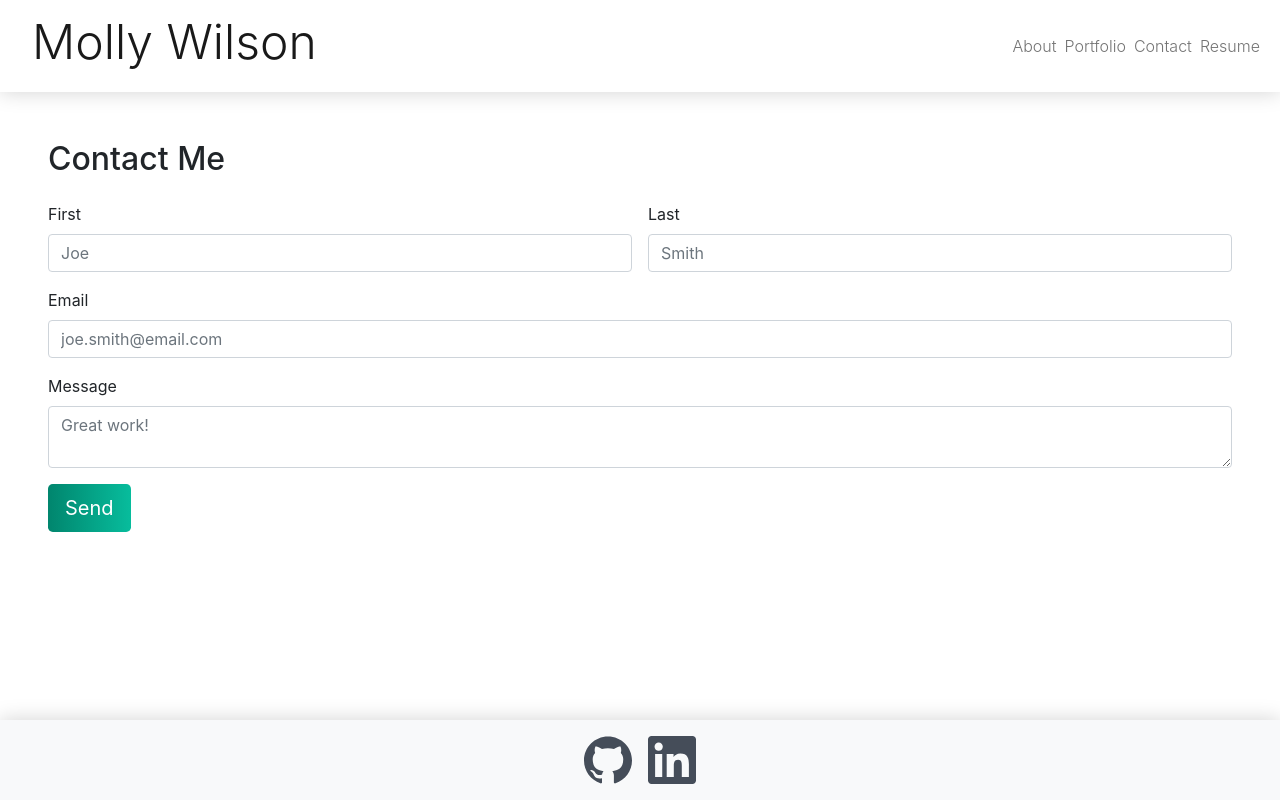
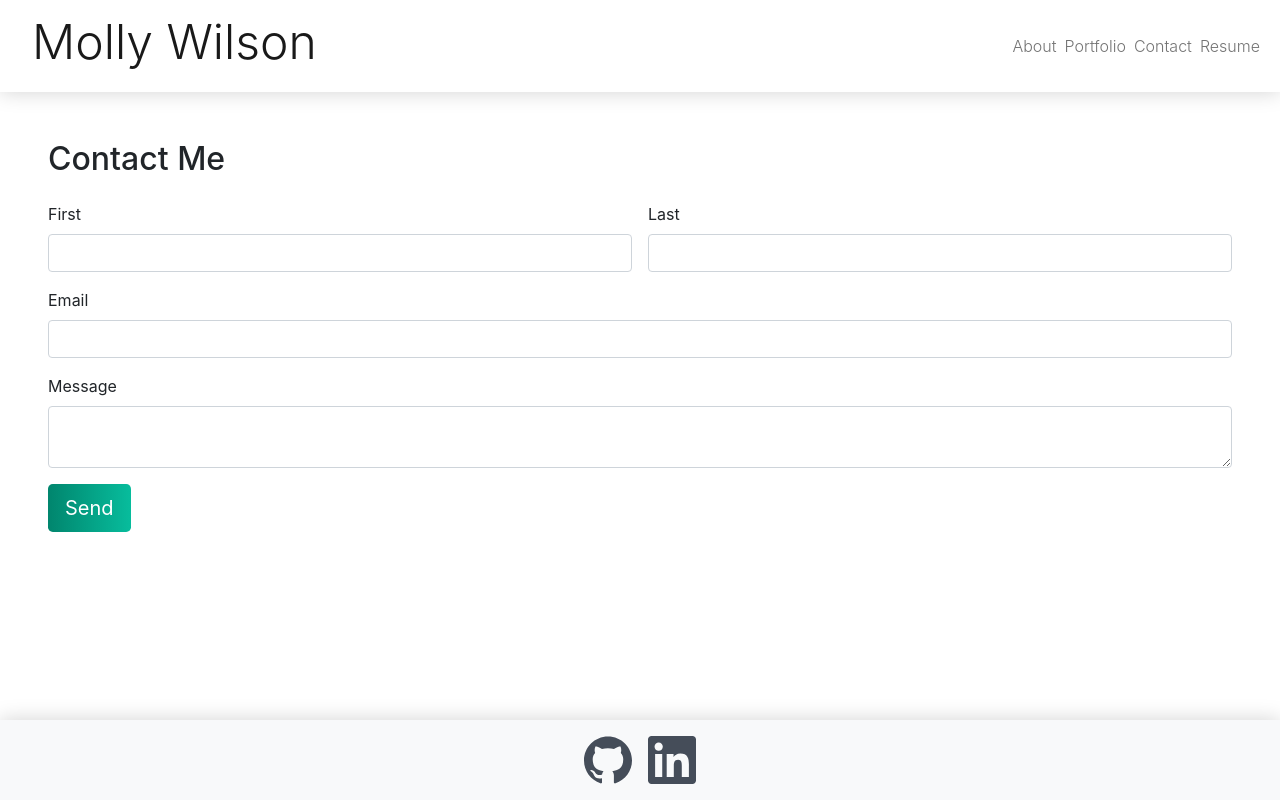
Before and after one commit to mswil/React-Portfolio, a React (Create React App) app: page / in a window 1280 px wide. Both pictures are taken after a click on the element "Contact". Built offline with nearby package versions, Linux system fonts and the light colour scheme.

Commit message:
form validation

```diff
--- a/public/assets/stylesheets/style.css
+++ b/public/assets/stylesheets/style.css
@@ -6,6 +6,10 @@
 	--light: #e9ecef;
 }
 
+.error {
+	color: red
+
+}
 body {
 	width: 100%;
 }
--- a/src/components/Contact.js
+++ b/src/components/Contact.js
@@ -1,25 +1,68 @@
+import { useState } from 'react';
+import { validateEmail } from '../utils/helpers';
 
 function Contact() {
+
+    const [formState, setFormState] = useState({ first: '', last: '', email: '', message: '' });
+    const { first, last, email, message } = formState;
+
+    const [errorMessage, setErrorMessage] = useState('');
+
+    function handleChange(e) {
+        if (e.target.name === 'Email') {
+            const isValid = validateEmail(e.target.value);
+            if (!isValid) {
+                setErrorMessage('Your email is invalid.');
+            } else {
+                setErrorMessage('');
+            }
+        } else {
+            if (!e.target.value.length) {
+                setErrorMessage(`${e.target.name} is required.`);
+            } else {
+                setErrorMessage('');
+            }
+        }
+
+        if (!errorMessage) {
+            setFormState({ ...formState, [e.target.name]: e.target.value });
+        }
+    }
+
+    function handleSubmit(e) {
+        e.preventDefault();
+        if (!errorMessage) {
+            setFormState({ [e.target.name]: e.target.value });
+            console.log('Form', formState);
+          }
+    }
+
     return (
         <>
-            <form className="row g-3 p-5">
+            <form className="row g-3 p-5" onSubmit={handleSubmit}>
             <h2>Contact Me</h2>
                 <div className="col-md-6">
-                    <label for="inputFirst" className="form-label">First</label>
-                    <input type="name" className="form-control" id="inputFirst" placeholder="Joe"></input>
+                    <label htmlFor='First name' className="form-label">First</label>
+                    <input type="text" defaultValue={first} className="form-control" onBlur={handleChange} name='First name' required></input>
                 </div>
                 <div className="col-md-6">
-                    <label for="inputLast" className="form-label">Last</label>
-                    <input type="name" className="form-control" id="inputLast" placeholder="Smith"></input>
+                    <label htmlFor='Last name' className="form-label">Last</label>
+                    <input type="text" defaultValue={last} className="form-control" onBlur={handleChange} name='Last name' required></input>
                 </div>
                 <div className="col-12">
-                    <label for="inputEmail" className="form-label">Email</label>
-                    <input type="email" className="form-control" id="inputEmail" placeholder="joe.smith@email.com"></input>
+                    <label htmlFor='Email' className="form-label">Email</label>
+                    <input type="email" defaultValue={email} className="form-control" onBlur={handleChange} name='Email' required></input>
                 </div>
                 <div className="col-12">
-                    <label for="inputMessage" className="form-label">Message</label>
-                    <textarea type="Message" className="form-control" id="inputMessage" placeholder="Great work!"></textarea>
+                    <label htmlFor='Message' className="form-label">Message</label>
+                    <textarea defaultValue={message} className="form-control" onBlur={handleChange} name='Message' required></textarea>
                 </div>
+
+                {errorMessage && (
+                    <div>
+                        <p className="error">{errorMessage}</p>
+                    </div>
+                )}
 
                 <div className="col-12">
                     <button type="submit" className="btn btn-lg btn-block">Send</button>
--- /dev/null
+++ b/src/utils/helpers.js
@@ -0,0 +1,5 @@
+
+export function validateEmail(email) {
+    var re = /^(([^<>()[\]\\.,;:\s@"]+(\.[^<>()[\]\\.,;:\s@"]+)*)|(".+"))@((\[[0-9]{1,3}\.[0-9]{1,3}\.[0-9]{1,3}\.[0-9]{1,3}\])|(([a-zA-Z\-0-9]+\.)+[a-zA-Z]{2,}))$/;
+    return re.test(String(email).toLowerCase());
+}
```
